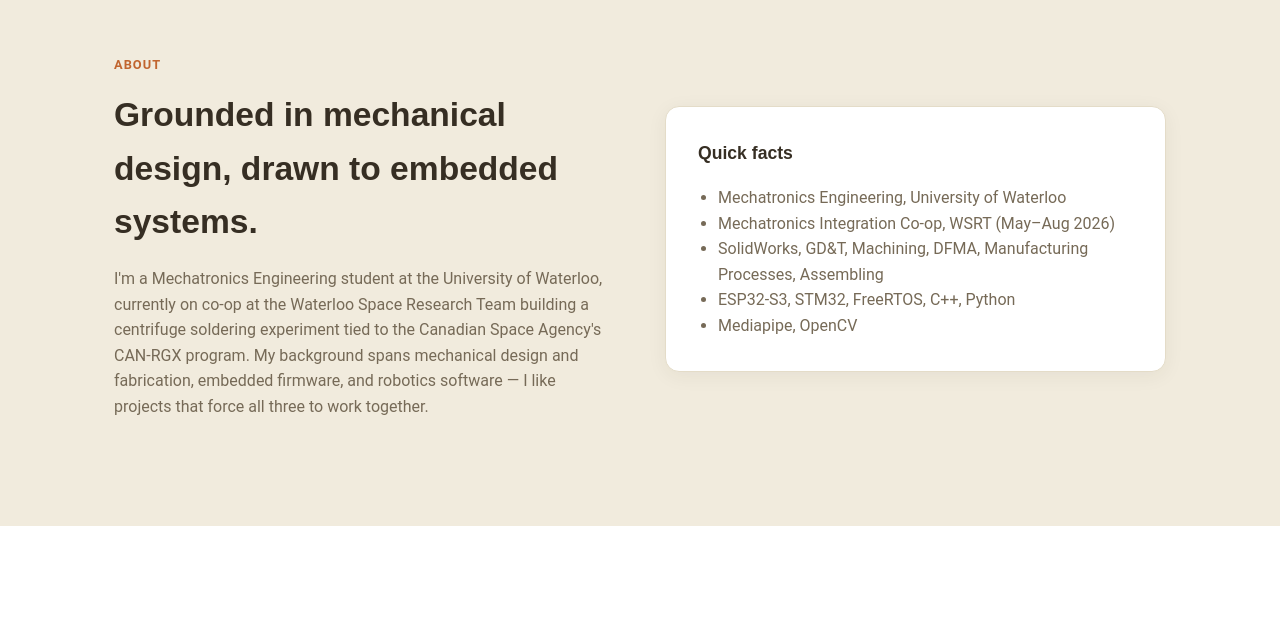
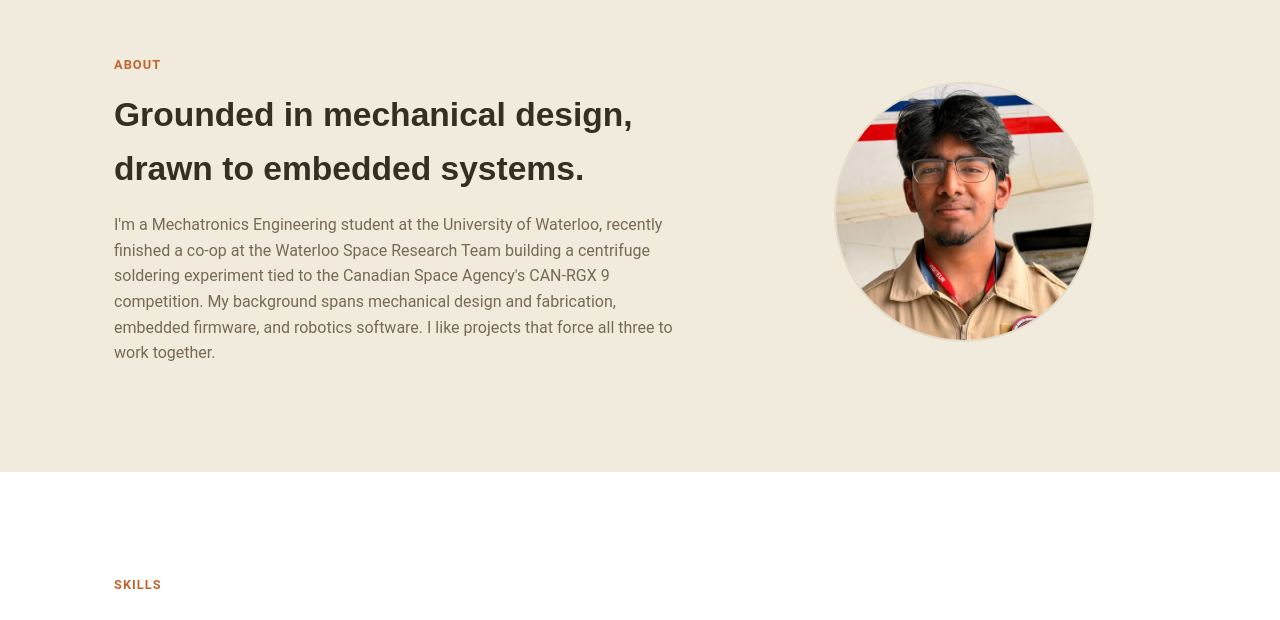
Before and after one commit to nitish2006main/PortfolioWebsite, a React (Vite) app: page / in a window 1280 px wide. Shown: the part 829-1449 px from the top of the page. Built offline with nearby package versions, Linux system fonts and the light colour scheme.

Commit message:
Profile Photo

```diff
--- a/src/components/About.jsx
+++ b/src/components/About.jsx
@@ -1,32 +1,62 @@
+
 function About() {
   return (
     <section id="about" className="section">
-      <div className="container" style={{
-        display: 'grid',
-        gridTemplateColumns: '1fr 1fr',
-        gap: 50,
-        alignItems: 'center',
-      }}>
+      <div
+        className="container"
+        style={{
+          display: 'grid',
+          gridTemplateColumns: '1fr 0.7fr',
+          gap: 70,
+          alignItems: 'center',
+        }}
+      >
         <div>
           <p className="eyebrow">About</p>
-          <h2 style={{ fontSize: '2.1rem' }}>Grounded in mechanical design, drawn to embedded systems.</h2>
+
+          <h2 style={{ fontSize: '2.1rem' }}>
+            Grounded in mechanical design, drawn to embedded systems.
+          </h2>
+
           <p style={{ color: 'var(--color-text-muted)' }}>
-            I'm a Mechatronics Engineering student at the University of Waterloo, currently on
-            co-op at the Waterloo Space Research Team building a centrifuge soldering experiment
-            tied to the Canadian Space Agency's CAN-RGX program. My background spans mechanical
-            design and fabrication, embedded firmware, and robotics software — I like projects
+            I'm a Mechatronics Engineering student at the University of Waterloo,
+            recently finished a co-op at the Waterloo Space Research Team building
+            a centrifuge soldering experiment tied to the Canadian Space Agency's
+            CAN-RGX 9 competition. My background spans mechanical design and
+            fabrication, embedded firmware, and robotics software. I like projects
             that force all three to work together.
           </p>
         </div>
-        <div className="card" style={{ padding: 32 }}>
-          <h3 style={{ fontSize: '1.1rem', marginBottom: 18 }}>Quick facts</h3>
-          <ul style={{ margin: 0, paddingLeft: 20, color: 'var(--color-text-muted)' }}>
-            <li>Mechatronics Engineering, University of Waterloo</li>
-            <li>Mechatronics Integration Co-op, WSRT (May–Aug 2026)</li>
-            <li>SolidWorks, GD&T, Machining, DFMA, Manufacturing Processes, Assembling </li>
-            <li>ESP32-S3, STM32, FreeRTOS, C++, Python</li>
-            <li>Mediapipe, OpenCV</li>
-          </ul>
+
+        <div
+          style={{
+            display: 'flex',
+            justifyContent: 'center',
+            alignItems: 'center',
+          }}
+        >
+          <div
+            style={{
+              width: 260,
+              height: 260,
+              borderRadius: '50%',
+              border: '2px solid var(--color-border)',
+              display: 'flex',
+              justifyContent: 'center',
+              alignItems: 'center',
+              overflow: 'hidden',
+            }}
+          >
+            <img
+              src="/linkedin-photo.JPG"
+              alt="Nitish Reddy"
+              style={{
+                width: '100%',
+                height: '100%',
+                objectFit: 'cover',
+              }}
+            />
+          </div>
         </div>
       </div>
     </section>
```
Also changed, not shown: public/linkedin-photo.JPG (added).
